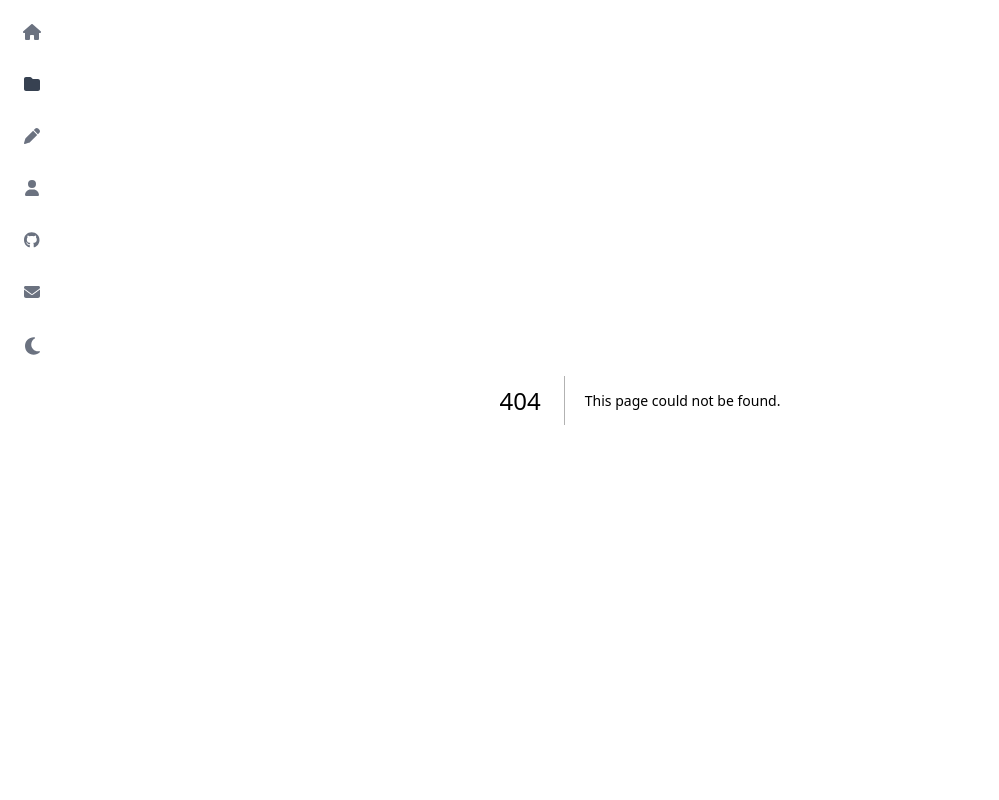
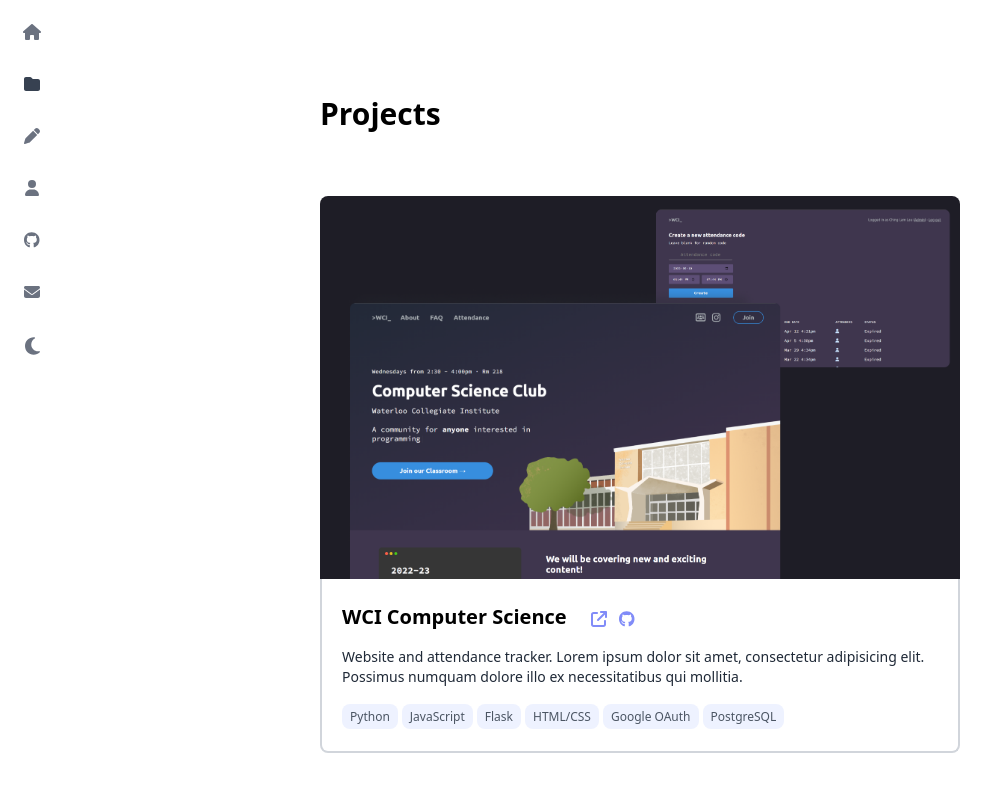
Before and after one commit to MiniCube11/website, a Next.js app: page /projects in a window 1280 px wide. Before the commit this address had no page. Shown: the top 800 px of the page, without its empty margins (0-999 px from the left). Built offline with nearby package versions, Linux system fonts and the light colour scheme.

Commit message:
Create projects page

```diff
--- a/app/page.tsx
+++ b/app/page.tsx
@@ -1,5 +1,9 @@
 const HomePage = () => {
-    return <h1>hello!</h1>
+    return (
+        <div className="my-20 mx-auto max-w-2xl p-4 space-y-16">
+            <h1>Hello!</h1>
+        </div>
+    )
 };
 
 export default HomePage;
--- /dev/null
+++ b/app/projects/page.tsx
@@ -0,0 +1,14 @@
+import Project from "@/components/Project/Project";
+
+
+const Projects = () => {
+    return (
+        <div className="my-20 mx-auto max-w-2xl p-4 space-y-16">
+            <h2>Projects</h2>
+            <Project name="WCI Computer Science" description="Website and attendance tracker. Lorem ipsum dolor sit amet, consectetur adipisicing elit. Possimus numquam dolore illo ex necessitatibus qui mollitia." image="/images/projects/wcics.png" technologies={["Python", "JavaScript", "Flask", "HTML/CSS", "Google OAuth", "PostgreSQL"]} link="https://wcics.vercel.app/" github="https://github.com/MiniCube11/wcics" />
+            <Project name="Notes" description="Minimalistic note-taking app." image="/images/projects/notes.png" technologies={["Python", "JavaScript", "Flask", "HTML/CSS", "jQuery", "Google OAuth", "PostgreSQL"]} link="https://notes0011.vercel.app/" github="https://github.com/minicube11/notes"/>
+        </div>
+    )
+};
+
+export default Projects;
--- /dev/null
+++ b/components/Project/Project.tsx
@@ -0,0 +1,30 @@
+import Image from "next/image";
+import Link from "next/link";
+import { FontAwesomeIcon } from "@fortawesome/react-fontawesome";
+import { faArrowUpRightFromSquare } from "@fortawesome/free-solid-svg-icons";
+import { faGithub } from "@fortawesome/free-brands-svg-icons";
+
+const Project = ({ name = "", description = "", image = "", technologies = new Array(), link = "", github = "" }) => {
+    return (
+        <div>
+            <Image src={image} alt="Project image" width={1000} height={1000} className="rounded-t-lg"/>
+            <div className="pt-6 px-5 pb-6 rounded-b-lg border-2 border-gray-300 border-t-0 dark:border-gray-800">
+                <div className="flex items-center">
+                    <h3 className="mr-6 mb-1">{name}</h3>
+                    {link && <Link href={link} target="_blank" rel="noopener noreferrer">
+                        <FontAwesomeIcon icon={faArrowUpRightFromSquare} className="mr-3 text-indigo-400 hover:text-indigo-500"/>
+                    </Link>}
+                    {github && <Link href={github} target="_blank" rel="noopener noreferrer">
+                        <FontAwesomeIcon icon={faGithub} className="text-indigo-400 hover:text-indigo-500"/>
+                    </Link>}
+                </div>
+                <p className="text-sm mt-3 mb-4 text-gray-800">{description}</p>
+                {technologies.map(
+                    tech => <span className="cursor-pointer text-xs mr-1 text-gray-600 py-1 px-2 rounded-lg bg-indigo-50">{tech}</span>
+                )}
+            </div>
+        </div>
+    )
+}
+
+export default Project;
--- a/styles/globals.css
+++ b/styles/globals.css
@@ -21,7 +21,7 @@
     @apply text-4xl font-bold;
   }
   h2 {
-    @apply text-2xl font-semibold;
+    @apply text-3xl font-semibold;
   }
   h3 {
     @apply text-xl font-semibold;
```
Also changed, not shown: public/images/projects/notes.png (added), public/images/projects/wcics.png (added).
